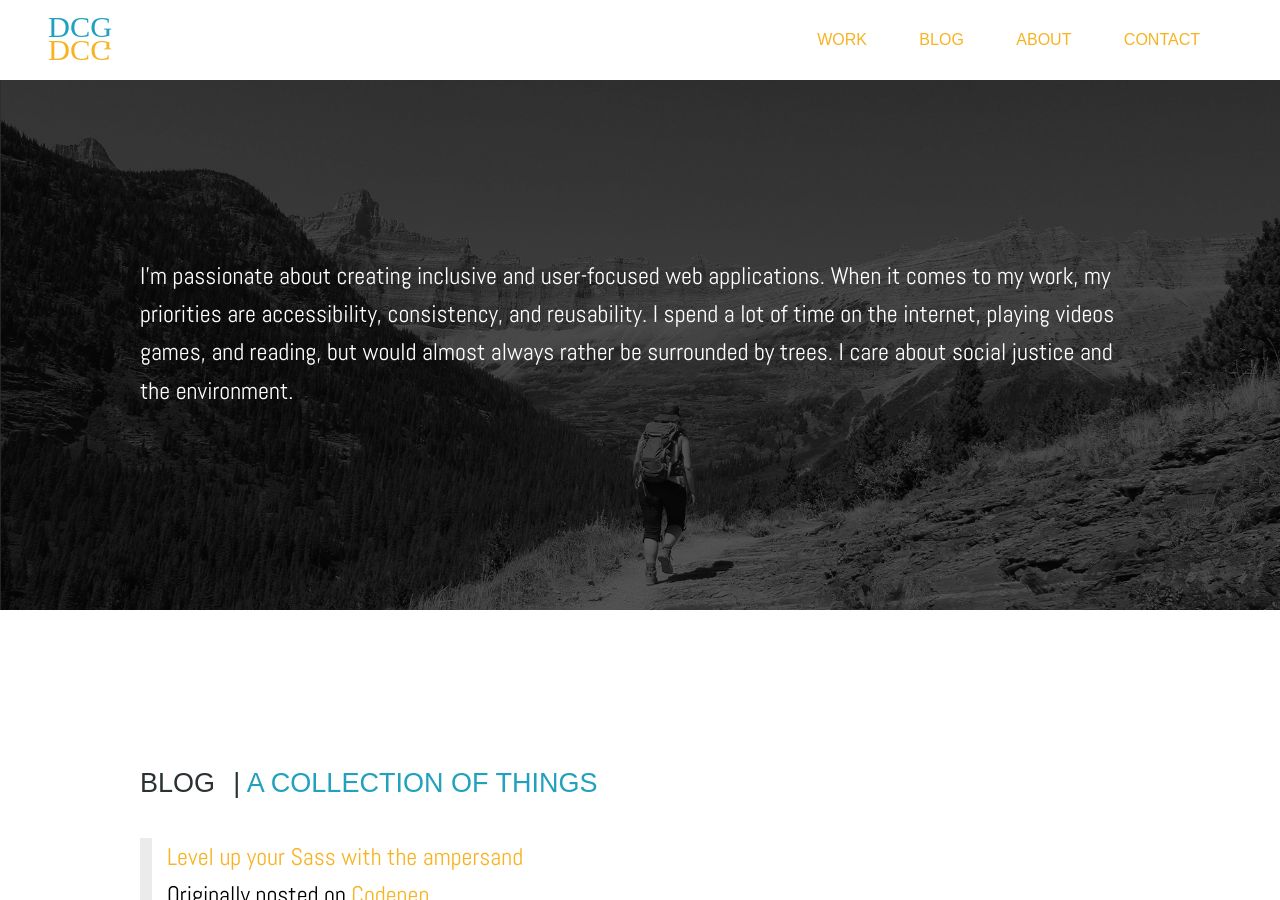
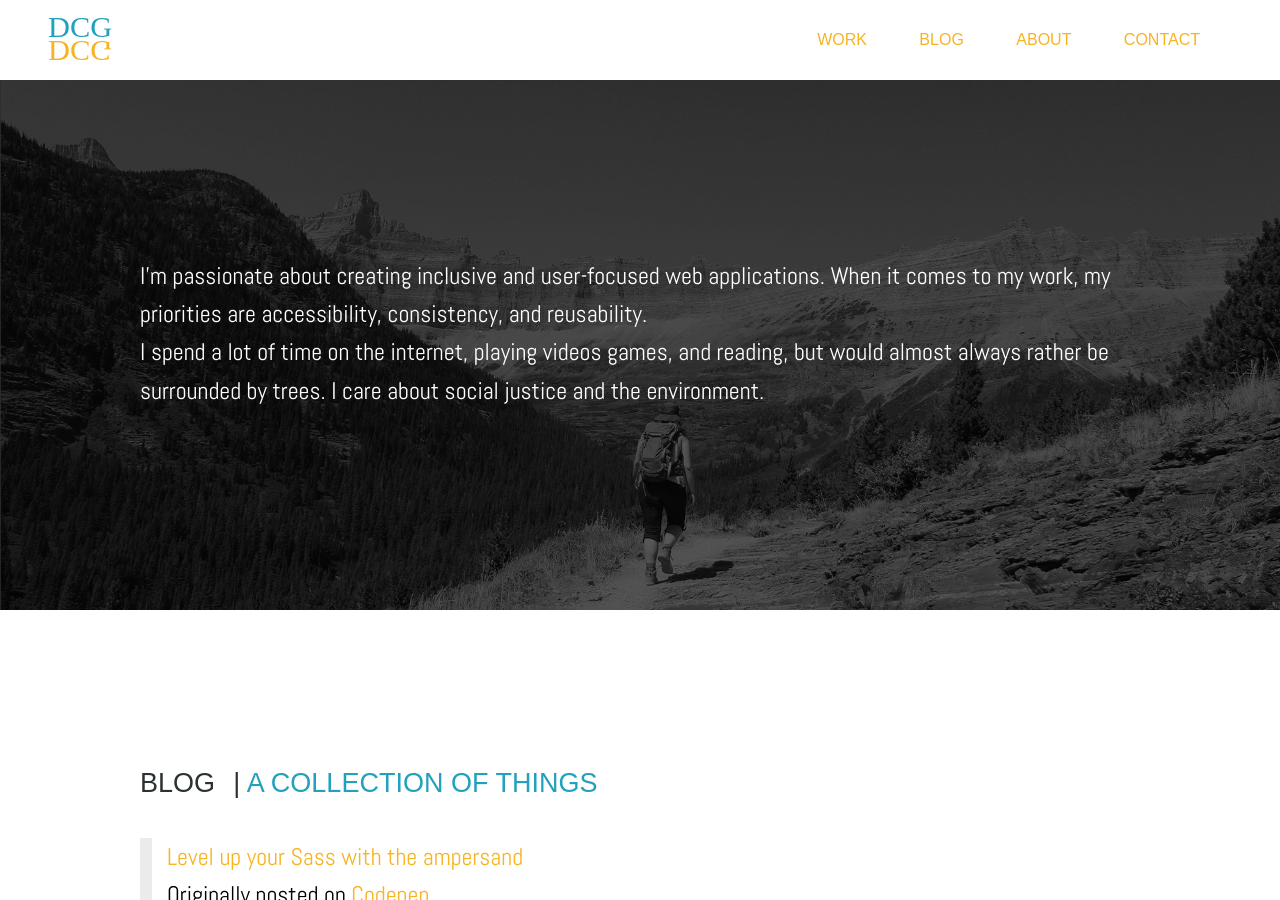
Before and after one commit to hidanielle/hidanielle.github.io, a Jekyll site: the page built from index.html, in a window 1280 px wide and 900 px high, scrolled down 2751 px. Built offline with Jekyll 4.4.1, drawn with Linux system fonts in a browser that asks for light colours; nearby versions of some CDN libraries; some web fonts are replaced.

Commit message:
add p tags to description

```diff
--- a/index.html
+++ b/index.html
@@ -33,7 +33,10 @@ layout: home
 <section id="about" class="trigger bio bio2 section-light">
   <article>
     <p>
-      I'm passionate about creating inclusive and user-focused web applications. When it comes to my work, my priorities are accessibility, consistency, and reusability. I spend a lot of time on the internet, playing videos games, and reading, but would almost always rather be surrounded by trees. I care about social justice and the environment.
+      I'm passionate about creating inclusive and user-focused web applications. When it comes to my work, my priorities are accessibility, consistency, and reusability.
+    </p>
+    <p>
+      I spend a lot of time on the internet, playing videos games, and reading, but would almost always rather be surrounded by trees. I care about social justice and the environment.
     </p>
   </article>
 </section>
```
